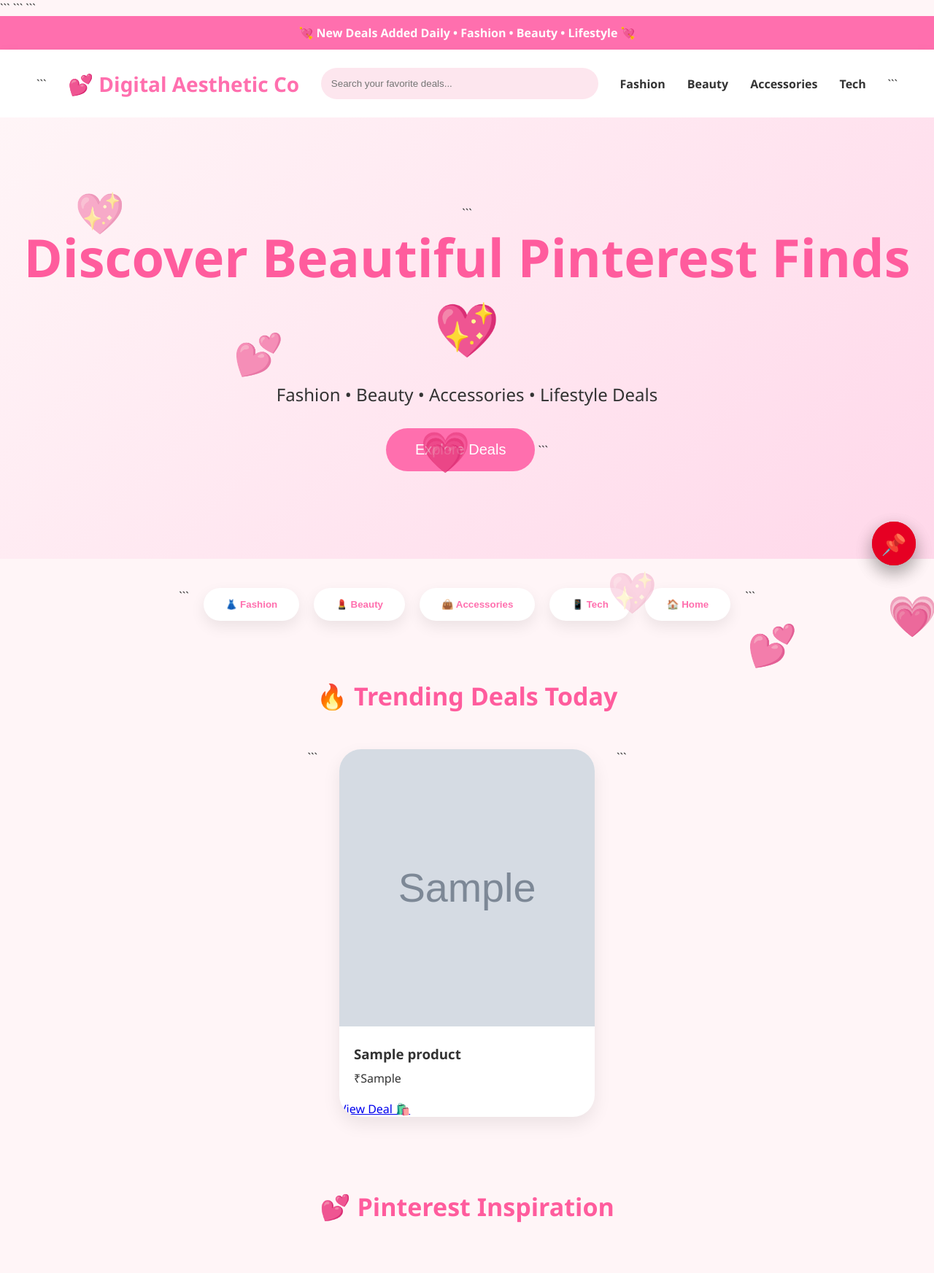
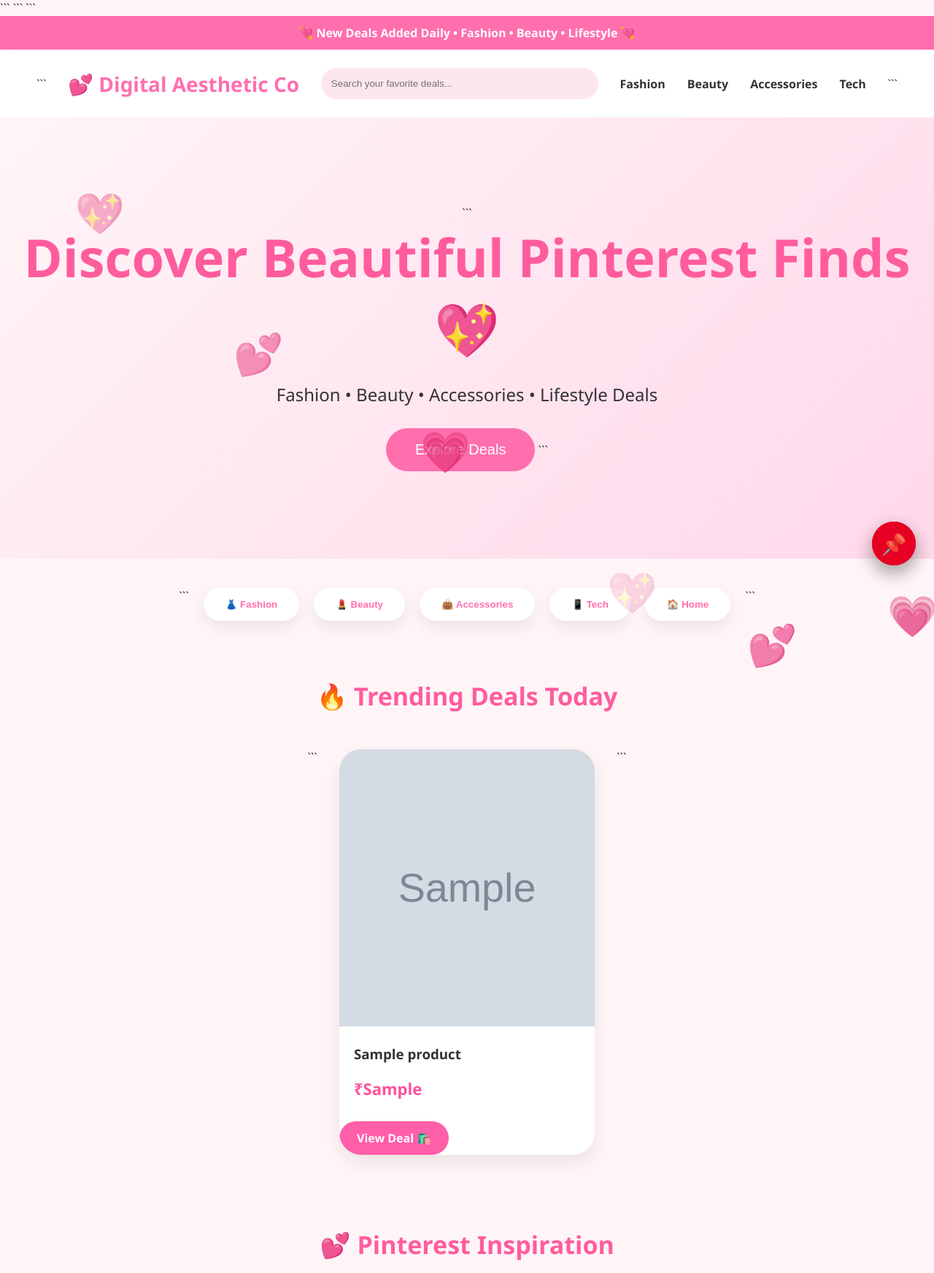
Before and after one commit to barani4324/digital-aesthetic-co, a Flask app: page / in a window 1280 px wide. Shown: the top 1745 px of the page at 73% size. Run offline with Flask 3, Linux system fonts and the light colour scheme; tables that the repository leaves empty hold one stand-in row (values such as "Sample post"); grey boxes marked "Sample" are stand-in pictures.

Commit message:
Added product card styling

```diff
--- a/static/css/style.css
+++ b/static/css/style.css
@@ -322,3 +322,24 @@ font-size:42px;
 column-count:2;
 }
 }
+.price{
+    font-size:22px;
+    font-weight:bold;
+    color:#ff4f9a;
+    margin:10px 0;
+}
+
+.deal-btn{
+    display:inline-block;
+    background:#ff5ea8;
+    color:white;
+    text-decoration:none;
+    padding:12px 24px;
+    border-radius:30px;
+    font-weight:bold;
+}
+
+.deal-btn:hover{
+    background:#ff3f95;
+    transform:translateY(-2px);
+}
```
